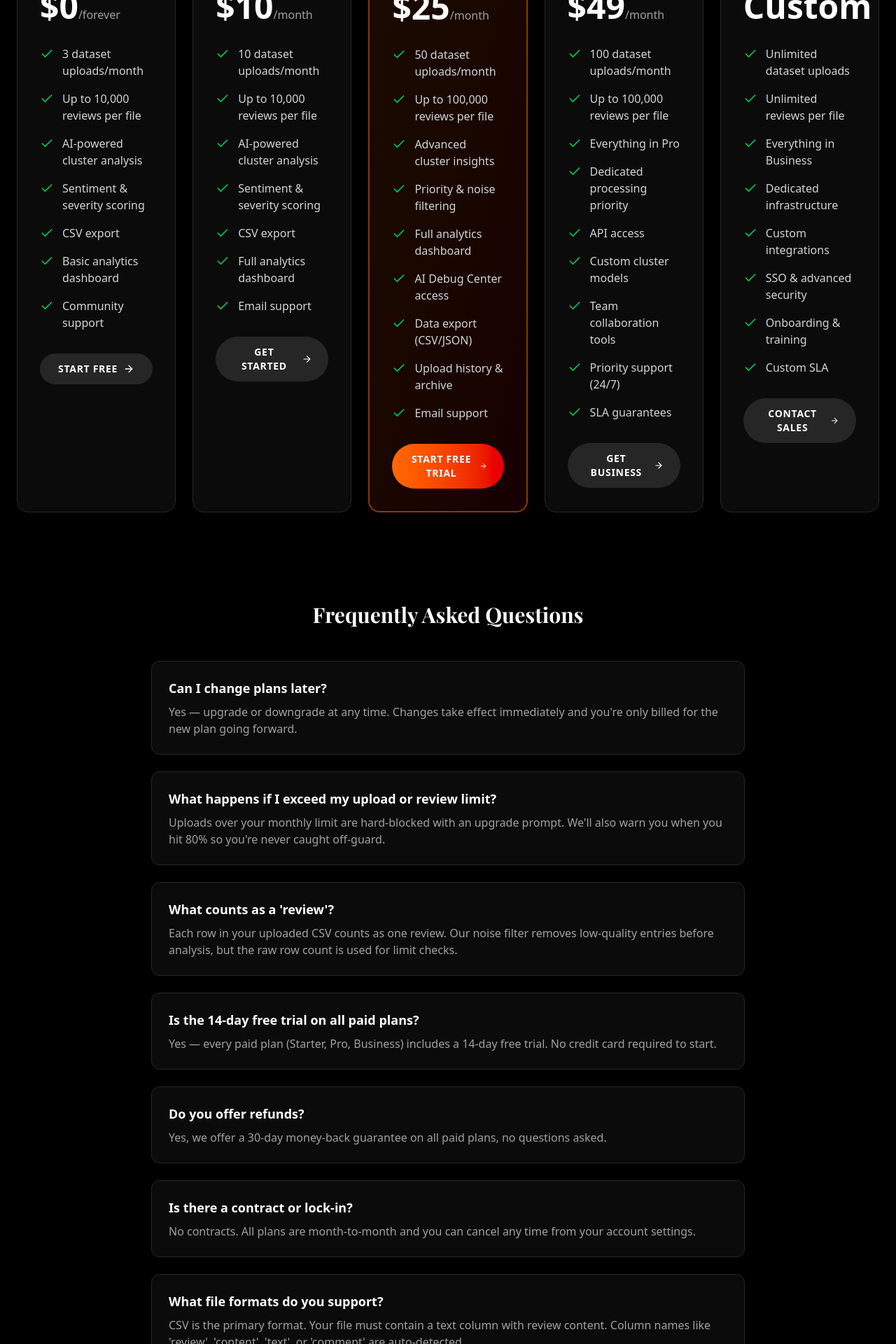
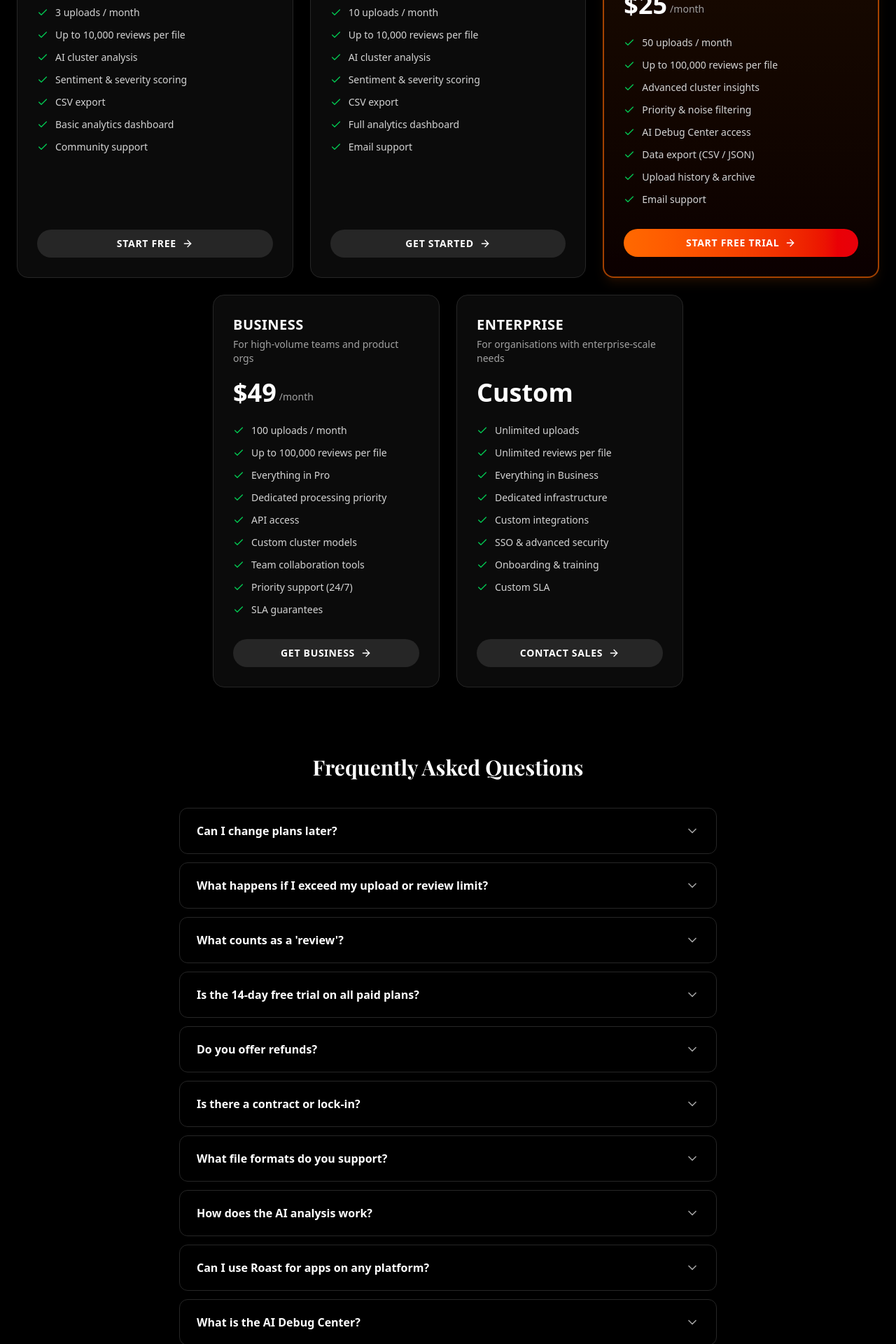
Before and after one commit to Kushal-Raj-G-S/Roast-Turn-Brutal-Reviews-into-Engineering-Tickets, a Next.js app in the folder frontend/: page /pricing in a window 1280 px wide. Shown: the part 480-2400 px from the top of the page at 70% size. Built offline with nearby package versions, Linux system fonts and the light colour scheme; a web font is replaced by a local one.

Commit message:
fix: pricing page - cleaner 3+2 card layout, badge inside card, accordion FAQ

```diff
--- a/frontend/src/app/(marketing)/pricing/page.tsx
+++ b/frontend/src/app/(marketing)/pricing/page.tsx
@@ -1,13 +1,8 @@
 "use client";
 
-/**
- * Pricing Page - Transparent and Simple Pricing
- * ==============================================
- * Three-tier pricing with feature comparison
- */
-
-import { motion } from "framer-motion";
-import { Check, ArrowRight } from "lucide-react";
+import { useState } from "react";
+import { motion, AnimatePresence } from "framer-motion";
+import { Check, ArrowRight, ChevronDown } from "lucide-react";
 import Link from "next/link";
 
 const pricingTiers = [
@@ -17,15 +12,16 @@ const pricingTiers = [
     period: "/forever",
     description: "Perfect for testing and small projects",
     features: [
-      "3 dataset uploads/month",
+      "3 uploads / month",
       "Up to 10,000 reviews per file",
-      "AI-powered cluster analysis",
+      "AI cluster analysis",
       "Sentiment & severity scoring",
       "CSV export",
       "Basic analytics dashboard",
       "Community support",
     ],
     cta: "Start Free",
+    ctaHref: "/login",
     highlight: false,
   },
   {
@@ -34,15 +30,16 @@ const pricingTiers = [
     period: "/month",
     description: "For solo devs and indie makers",
     features: [
-      "10 dataset uploads/month",
+      "10 uploads / month",
       "Up to 10,000 reviews per file",
-      "AI-powered cluster analysis",
+      "AI cluster analysis",
       "Sentiment & severity scoring",
       "CSV export",
       "Full analytics dashboard",
       "Email support",
     ],
     cta: "Get Started",
+    ctaHref: "/login",
     highlight: false,
   },
   {
@@ -51,17 +48,17 @@ const pricingTiers = [
     period: "/month",
     description: "For teams analyzing user feedback regularly",
     features: [
-      "50 dataset uploads/month",
+      "50 uploads / month",
       "Up to 100,000 reviews per file",
       "Advanced cluster insights",
       "Priority & noise filtering",
-      "Full analytics dashboard",
       "AI Debug Center access",
-      "Data export (CSV/JSON)",
+      "Data export (CSV / JSON)",
       "Upload history & archive",
       "Email support",
     ],
     cta: "Start Free Trial",
+    ctaHref: "/login",
     highlight: true,
   },
   {
@@ -70,7 +67,7 @@ const pricingTiers = [
     period: "/month",
     description: "For high-volume teams and product orgs",
     features: [
-      "100 dataset uploads/month",
+      "100 uploads / month",
       "Up to 100,000 reviews per file",
       "Everything in Pro",
       "Dedicated processing priority",
@@ -81,15 +78,16 @@ const pricingTiers = [
       "SLA guarantees",
     ],
     cta: "Get Business",
+    ctaHref: "/login",
     highlight: false,
   },
   {
     name: "Enterprise",
     price: "Custom",
     period: "",
-    description: "For organizations with enterprise-scale needs",
+    description: "For organisations with enterprise-scale needs",
     features: [
-      "Unlimited dataset uploads",
+      "Unlimited uploads",
       "Unlimited reviews per file",
       "Everything in Business",
       "Dedicated infrastructure",
@@ -99,172 +97,229 @@ const pricingTiers = [
       "Custom SLA",
     ],
     cta: "Contact Sales",
+    ctaHref: "mailto:hello@roast.systems",
     highlight: false,
   },
 ];
 
-export default function PricingPage() {
+const faqs = [
+  {
+    question: "Can I change plans later?",
+    answer:
+      "Yes — upgrade or downgrade at any time. Changes take effect immediately and you're only billed for the new plan going forward.",
+  },
+  {
+    question: "What happens if I exceed my upload or review limit?",
+    answer:
+      "Uploads over your monthly limit are hard-blocked with an upgrade prompt. We'll also warn you when you hit 80% so you're never caught off-guard.",
+  },
+  {
+    question: "What counts as a 'review'?",
+    answer:
+      "Each row in your uploaded CSV counts as one review. Our noise filter removes low-quality entries before analysis, but the raw row count is used for limit checks.",
+  },
+  {
+    question: "Is the 14-day free trial on all paid plans?",
+    answer:
+      "Yes — every paid plan (Starter, Pro, Business) includes a 14-day free trial. No credit card required to start.",
+  },
+  {
+    question: "Do you offer refunds?",
+    answer:
+      "Yes, we offer a 30-day money-back guarantee on all paid plans, no questions asked.",
+  },
+  {
+    question: "Is there a contract or lock-in?",
+    answer:
+      "No contracts. All plans are month-to-month and you can cancel any time from your account settings.",
+  },
+  {
+    question: "What file formats do you support?",
+    answer:
+      "CSV is the primary format. Your file must contain a text column with review content. Column names like 'review', 'content', 'text', or 'comment' are auto-detected.",
+  },
+  {
+    question: "How does the AI analysis work?",
+    answer:
+      "Roast runs your reviews through a noise filter, groups them into semantic clusters using vector embeddings, assigns severity scores (Critical → Low), and generates a root cause analysis for each cluster using an LLM.",
+  },
+  {
+    question: "Can I use Roast for apps on any platform?",
+    answer:
+      "Yes — any review data in CSV format works. Google Play, App Store, Trustpilot, G2, Capterra, internal surveys — if you can export it to CSV, Roast can analyse it.",
+  },
+  {
+    question: "What is the AI Debug Center?",
+    answer:
+      "The AI Debug Center (Pro+) gives you per-cluster root cause analysis, suggested fixes and code-level hints, severity reasoning, and exportable GitHub issue templates.",
+  },
+  {
+    question: "Is my data private?",
+    answer:
+      "Your uploaded data is processed in your account's isolated context, never used to train shared models, and deleted from processing storage after analysis completes.",
+  },
+  {
+    question: "Do you offer discounts for startups or students?",
+    answer:
+      "Yes — reach out at hello@roast.systems with proof of student status or Y Combinator / accelerator membership and we'll sort you out.",
+  },
+];
+
+function FAQItem({ question, answer }: { question: string; answer: string }) {
+  const [open, setOpen] = useState(false);
+
   return (
-    <div className="min-h-screen bg-black text-white">
-      {/* Header Section */}
-      <section className="relative pt-32 pb-20">
-        <div className="max-w-7xl mx-auto px-6">
+    <div className="border border-neutral-800 rounded-xl overflow-hidden">
+      <button
+        className="w-full flex items-center justify-between gap-4 px-6 py-5 text-left hover:bg-neutral-900/60 transition-colors"
+        onClick={() => setOpen((v) => !v)}
+      >
+        <span className="text-base font-semibold text-white">{question}</span>
+        <ChevronDown
+          className={`w-5 h-5 flex-shrink-0 text-neutral-400 transition-transform duration-300 ${
+            open ? "rotate-180" : ""
+          }`}
+        />
+      </button>
+      <AnimatePresence initial={false}>
+        {open && (
           <motion.div
-            className="text-center"
-            initial={{ opacity: 0, y: 20 }}
-            animate={{ opacity: 1, y: 0 }}
-            transition={{ duration: 0.6 }}
+            key="content"
+            initial={{ height: 0, opacity: 0 }}
+            animate={{ height: "auto", opacity: 1 }}
+            exit={{ height: 0, opacity: 0 }}
+            transition={{ duration: 0.25, ease: "easeInOut" }}
+            className="overflow-hidden"
           >
-            <h1 className="text-5xl md:text-6xl font-bold mb-6 tracking-tight uppercase">
-              Simple, Transparent{" "}
-              <span className="bg-gradient-to-r from-orange-500 to-red-600 bg-clip-text text-transparent">
-                Pricing
-              </span>
-            </h1>
-            <p className="text-lg text-neutral-400 max-w-2xl mx-auto">
-              Choose the plan that fits your needs. All plans include a 14-day free trial.
+            <p className="px-6 pb-5 text-neutral-400 text-sm leading-relaxed">
+              {answer}
             </p>
           </motion.div>
+        )}
+      </AnimatePresence>
     </div>
-      </section>
+  );
+}
 
-      {/* Pricing Cards */}
-      <section className="relative pb-32">
-        <div className="max-w-7xl mx-auto px-6">
-          <div className="grid grid-cols-1 sm:grid-cols-2 lg:grid-cols-3 xl:grid-cols-5 gap-6">
-            {pricingTiers.map((tier, index) => (
+function PricingCard({
+  tier,
+  index,
+}: {
+  tier: (typeof pricingTiers)[number];
+  index: number;
+}) {
+  return (
     <motion.div
-                key={tier.name}
-                className={`relative rounded-2xl p-8 ${
+      className={`relative flex flex-col rounded-2xl p-7 ${
         tier.highlight
-                    ? "bg-gradient-to-br from-orange-500/10 to-red-600/10 border-2 border-orange-500/50"
+          ? "bg-gradient-to-b from-orange-500/10 to-red-600/5 border-2 border-orange-500/60 shadow-lg shadow-orange-500/10"
           : "bg-neutral-900/50 border border-neutral-800"
       }`}
-                initial={{ opacity: 0, y: 20 }}
+      initial={{ opacity: 0, y: 24 }}
       animate={{ opacity: 1, y: 0 }}
-                transition={{ duration: 0.6, delay: index * 0.1 }}
-                whileHover={{ y: -5 }}
+      transition={{ duration: 0.5, delay: index * 0.08 }}
+      whileHover={{ y: -4, transition: { duration: 0.2 } }}
     >
+      {/* Badge sits inside the card — never clips */}
       {tier.highlight && (
-                  <div className="absolute -top-4 left-1/2 -translate-x-1/2">
-                    <span className="px-4 py-1 text-xs font-bold bg-gradient-to-r from-orange-500 to-red-600 rounded-full">
-                      MOST POPULAR
+        <div className="mb-4">
+          <span className="inline-block px-3 py-1 text-xs font-bold tracking-widest uppercase bg-gradient-to-r from-orange-500 to-red-600 rounded-full text-white">
+            Most Popular
           </span>
         </div>
       )}
 
-                <div className="mb-8">
-                  <h3 className="text-2xl font-bold mb-2 uppercase tracking-wide">{tier.name}</h3>
-                  <p className="text-neutral-400 text-sm">{tier.description}</p>
+      <div className="mb-5">
+        <h3 className="text-xl font-bold uppercase tracking-wide mb-1">{tier.name}</h3>
+        <p className="text-neutral-400 text-sm leading-snug">{tier.description}</p>
       </div>
 
-                <div className="mb-8">
-                  <span className="text-5xl font-bold">{tier.price}</span>
-                  <span className="text-neutral-400">{tier.period}</span>
+      <div className="mb-6 flex items-end gap-1">
+        <span className="text-4xl font-extrabold">{tier.price}</span>
+        {tier.period && (
+          <span className="text-neutral-400 text-sm pb-1">{tier.period}</span>
+        )}
       </div>
 
-                <ul className="space-y-4 mb-8">
+      <ul className="space-y-3 mb-8 flex-1">
         {tier.features.map((feature) => (
-                    <li key={feature} className="flex items-start gap-3">
-                      <Check className="w-5 h-5 text-green-500 flex-shrink-0 mt-0.5" />
-                      <span className="text-neutral-300">{feature}</span>
+          <li key={feature} className="flex items-start gap-2.5">
+            <Check className="w-4 h-4 text-green-500 flex-shrink-0 mt-0.5" />
+            <span className="text-neutral-300 text-sm">{feature}</span>
           </li>
         ))}
       </ul>
 
-                <Link href={tier.name === "Enterprise" ? "mailto:hello@roast.systems" : "/login"} className="block">
+      <Link href={tier.ctaHref}>
         <motion.button
-                    className={`w-full py-3 px-6 rounded-full font-semibold flex items-center justify-center gap-2 uppercase tracking-wider text-sm ${
+          className={`w-full py-2.5 px-5 rounded-full font-semibold text-sm flex items-center justify-center gap-2 uppercase tracking-wider transition-colors ${
             tier.highlight
-                        ? "bg-gradient-to-r from-orange-500 to-red-600 text-white"
+              ? "bg-gradient-to-r from-orange-500 to-red-600 text-white hover:opacity-90"
               : "bg-neutral-800 text-white hover:bg-neutral-700"
           }`}
           whileHover={{ scale: 1.02 }}
-                    whileTap={{ scale: 0.98 }}
+          whileTap={{ scale: 0.97 }}
         >
           {tier.cta}
           <ArrowRight className="w-4 h-4" />
         </motion.button>
       </Link>
     </motion.div>
+  );
+}
+
+export default function PricingPage() {
+  return (
+    <div className="min-h-screen bg-black text-white">
+      {/* Header */}
+      <section className="pt-32 pb-16 text-center px-6">
+        <motion.div
+          initial={{ opacity: 0, y: 20 }}
+          animate={{ opacity: 1, y: 0 }}
+          transition={{ duration: 0.6 }}
+        >
+          <h1 className="text-5xl md:text-6xl font-bold tracking-tight uppercase mb-4">
+            Simple, Transparent{" "}
+            <span className="bg-gradient-to-r from-orange-500 to-red-600 bg-clip-text text-transparent">
+              Pricing
+            </span>
+          </h1>
+          <p className="text-neutral-400 text-lg max-w-xl mx-auto">
+            Choose the plan that fits your needs. All paid plans include a 14-day free trial.
+          </p>
+        </motion.div>
+      </section>
+
+      {/* Pricing Cards — top row (3) + bottom row (2 centred) */}
+      <section className="pb-24 px-6">
+        <div className="max-w-screen-xl mx-auto">
+          <div className="grid grid-cols-1 sm:grid-cols-3 gap-6 mb-6">
+            {pricingTiers.slice(0, 3).map((tier, index) => (
+              <PricingCard key={tier.name} tier={tier} index={index} />
+            ))}
+          </div>
+          <div className="grid grid-cols-1 sm:grid-cols-2 gap-6 max-w-2xl mx-auto">
+            {pricingTiers.slice(3).map((tier, index) => (
+              <PricingCard key={tier.name} tier={tier} index={index + 3} />
             ))}
           </div>
         </div>
       </section>
 
-      {/* FAQ Section */}
-      <section className="relative pb-32">
-        <div className="max-w-4xl mx-auto px-6">
+      {/* FAQ — accordion */}
+      <section className="pb-32 px-6">
+        <div className="max-w-3xl mx-auto">
           <motion.h2
-            className="text-3xl font-bold mb-12 text-center"
+            className="text-3xl font-bold text-center mb-10"
             initial={{ opacity: 0, y: 20 }}
             animate={{ opacity: 1, y: 0 }}
             transition={{ duration: 0.6 }}
           >
             Frequently Asked Questions
           </motion.h2>
-
-          <div className="space-y-6">
-            {[
-              {
-                question: "Can I change plans later?",
-                answer: "Yes — upgrade or downgrade at any time. Changes take effect immediately and you're only billed for the new plan going forward.",
-              },
-              {
-                question: "What happens if I exceed my upload or review limit?",
-                answer: "Uploads over your monthly limit are hard-blocked with an upgrade prompt. We'll also warn you when you hit 80% so you're never caught off-guard.",
-              },
-              {
-                question: "What counts as a 'review'?",
-                answer: "Each row in your uploaded CSV counts as one review. Our noise filter removes low-quality entries before analysis, but the raw row count is used for limit checks.",
-              },
-              {
-                question: "Is the 14-day free trial on all paid plans?",
-                answer: "Yes — every paid plan (Starter, Pro, Business) includes a 14-day free trial. No credit card required to start.",
-              },
-              {
-                question: "Do you offer refunds?",
-                answer: "Yes, we offer a 30-day money-back guarantee on all paid plans, no questions asked.",
-              },
-              {
-                question: "Is there a contract or lock-in?",
-                answer: "No contracts. All plans are month-to-month and you can cancel any time from your account settings.",
-              },
-              {
-                question: "What file formats do you support?",
-                answer: "CSV is the primary format. Your file must contain a text column with review content. Column names like 'review', 'content', 'text', or 'comment' are auto-detected.",
-              },
-              {
-                question: "How does the AI analysis work?",
-                answer: "Roast runs your reviews through a noise filter, groups them into semantic clusters using vector embeddings, assigns severity scores (Critical → Low), and generates a root cause analysis for each cluster using an LLM.",
-              },
-              {
-                question: "Can I use Roast for apps on any platform?",
-                answer: "Yes — any review data in CSV format works. Google Play, App Store, Trustpilot, G2, Capterra, internal surveys — if you can export it to CSV, Roast can analyze it.",
-              },
-              {
-                question: "What is the AI Debug Center?",
-                answer: "The AI Debug Center (Pro+) gives you per-cluster root cause analysis, suggested fixes and code-level hints, severity reasoning, and exportable github issue templates.",
-              },
-              {
-                question: "Is my data private?",
-                answer: "Your uploaded data is processed in your account's isolated context, never used to train shared models, and deleted from processing storage after analysis completes.",
-              },
-              {
-                question: "Do you offer discounts for startups or students?",
-                answer: "Yes — reach out at hello@roast.systems with proof of student status or Y Combinator / accelerator membership and we'll sort you out.",
-              },
-            ].map((faq, index) => (
-              <motion.div
-                key={index}
-                className="bg-neutral-900/50 border border-neutral-800 rounded-xl p-6"
-                initial={{ opacity: 0, y: 20 }}
-                animate={{ opacity: 1, y: 0 }}
-                transition={{ duration: 0.6, delay: index * 0.1 }}
-              >
-                <h3 className="text-lg font-bold mb-2">{faq.question}</h3>
-                <p className="text-neutral-400">{faq.answer}</p>
-              </motion.div>
+          <div className="space-y-3">
+            {faqs.map((faq) => (
+              <FAQItem key={faq.question} question={faq.question} answer={faq.answer} />
             ))}
           </div>
         </div>
```
Lines whose indentation alone changed are shown as unchanged.
